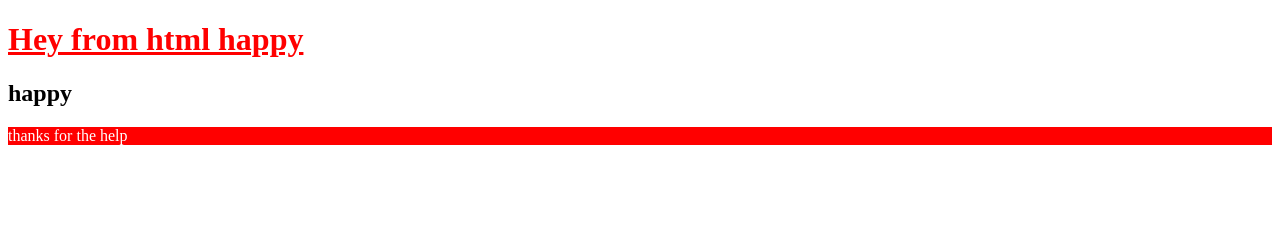
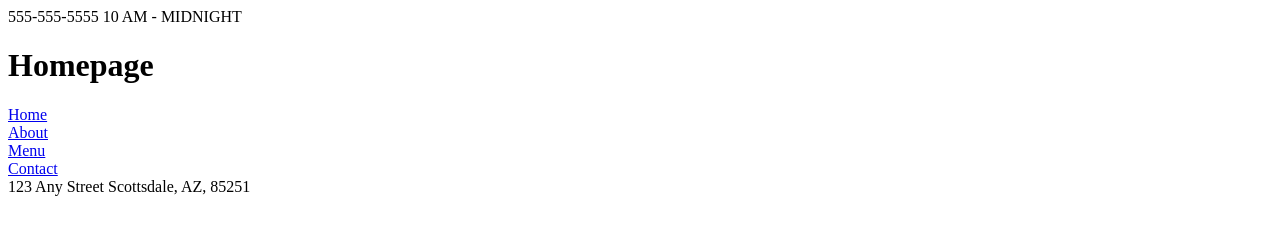
Before and after one commit to Hayden-Neilson/Bottega-Review-for-Cedit-hours-, a plain HTML site: page Html/index.html in a window 1280 px wide. Drawn offline with Linux system fonts and the light colour scheme.

Commit message:
added div classes

```diff
--- a/Html/index.html
+++ b/Html/index.html
@@ -3,24 +3,51 @@
 <head>
     <meta charset="UTF-8">
     <meta name="viewport" content="width=device-width, initial-scale=1.0">
-    <title>Document</title>
+    <title>Homepage</title>
     <link rel="stylesheet" href="styles.css">
-    <link rel="stylesheet" href="styles2.css">
 
-    <!-- <style>
-        h1{
-            color:red
-            text-decoration: underline;
-        }
-    </style> -->
+
 </head>
 <body>
+    <!-- nav -->
+    <div>
 
-    <h1> Hey from html happy</h1>
+        <div class="contact-hours-wrapper">
+            555-555-5555
+            10 AM - MIDNIGHT
+        </div>
 
-    <h2> happy </h2>
+        <!-- links -->
+        <div>
+            <h1> Homepage</h1>
 
-    <p>thanks for the help</p>
-    <!-- <h1 style= color:red >Hey from html happy</h1> -->
+            <div class="nav link">
+                <a href="index.html">Home</a>
+            </div>
+
+            <!-- nav Link -->
+            <div class="nav link">
+                <a href="about.html">About</a>
+            </div>
+
+            <!-- nav Link -->
+            <div class="nav link">
+                <a href="menu.html">Menu</a>
+            </div>
+
+            <!-- nav Link -->
+            <div class="nav link">
+                <a href="contact.html">Contact</a>
+            </div>
+
+        </div>
+
+        <div class="address-wrapper">
+            123 Any Street
+            Scottsdale, AZ, 85251
+        </div>
+
+    </div>
+
 </body>
 </html>
```
Also changed, not shown: Html/about.html (added, +21 -0 lines), Html/contact.html (added, +23 -0 lines), Html/menu.html (added, +22 -0 lines).
